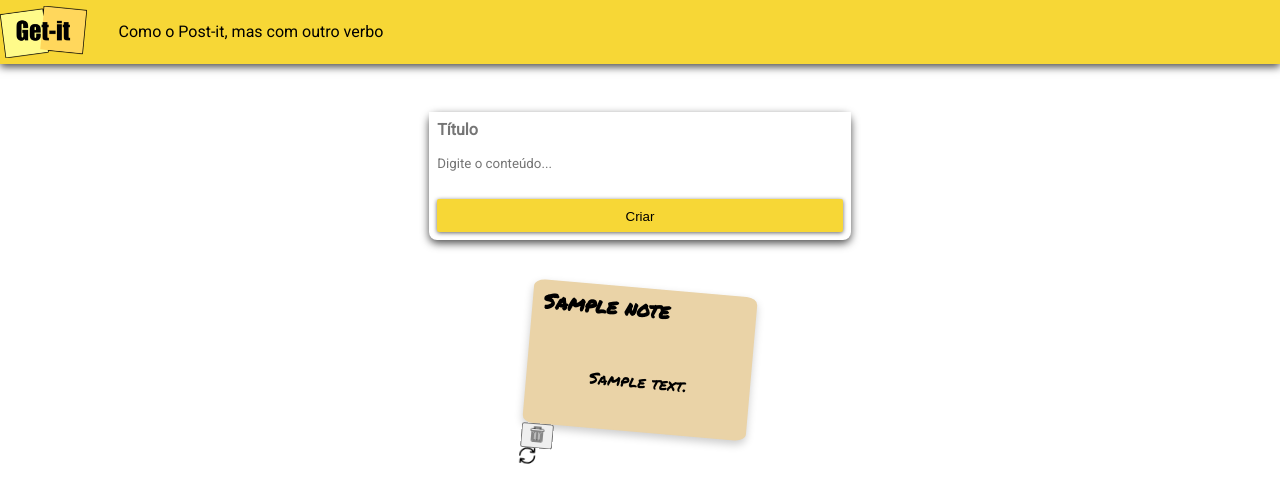
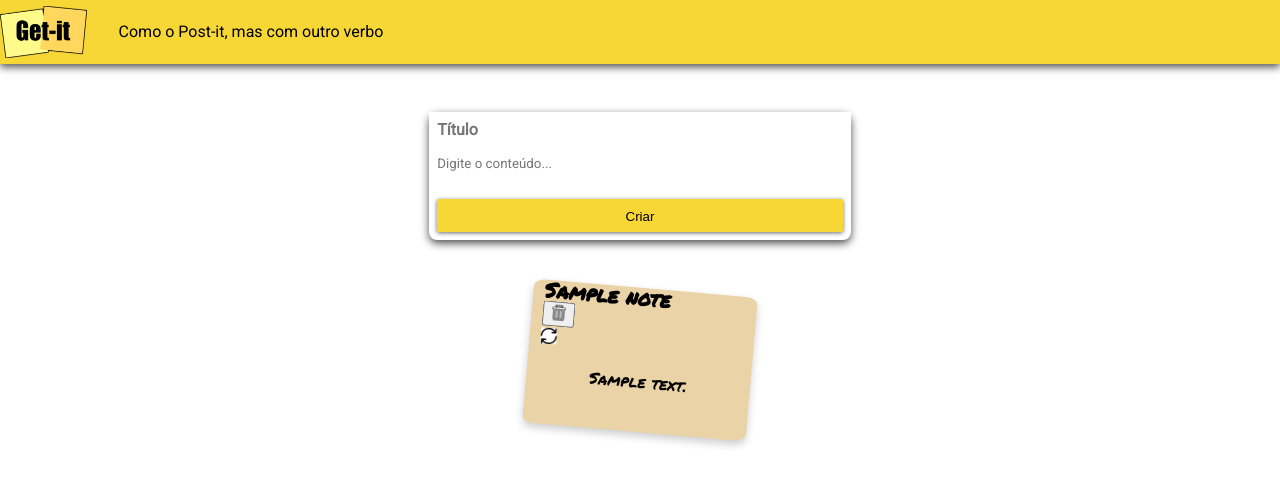
Before and after one commit to JoaoPDalla/tecweb-2026-2-projeto1B, a Django app: page / in a window 1280 px wide. Shown: the top 503 px of the page. Run offline with Django 5.2, Linux system fonts and the light colour scheme; tables that the repository leaves empty hold one stand-in row (values such as "Sample post"); some libraries are stand-ins or nearby versions.

Commit message:
tentando

```diff
--- a/notes/templates/notes/index.html
+++ b/notes/templates/notes/index.html
@@ -37,13 +37,7 @@
 <div class="card-container">
   {% for note in notes %}
 <div class="card">
-    <h3 class="card-title">{{ note.title }}</h3>
-    <div class="card-content">
-      <p>
-        {{ note.content }}
-      </p>
-    </div>
-    <form method ='post' action = "/notes/delete/{{note.id}}/">
+    <h3 class="card-title">{{ note.title }}     <form method ='post' class="linha" action = "/notes/delete/{{note.id}}/">
                 {% csrf_token %}
                 <button type = "submit">
                 <img class = 'lixeira' src = "{% static 'notes/img/lixeira.png' %}">
@@ -52,6 +46,12 @@
             <a href="{% url 'update' note.id %}">
                 <img class="lixeira" src="{% static 'notes/img/update.png' %}">
             </a>
+</h3>
+    <div class="card-content">
+      <p>
+        {{ note.content }}
+      </p>
+    </div>
   </div>
   {% endfor %}
 </div>
--- a/notes/templates/notes/update.html
+++ b/notes/templates/notes/update.html
@@ -7,7 +7,6 @@
     {% csrf_token %}
     <input class="autoresize" id="titulo" type="text" name="titulo" value="{{ note.title }}"/>
     <textarea class="autoresize" id="detalhes" name="detalhes">{{ note.content }}</textarea>
-    <input class="autoresize" id="tag" type="text" name="tag" value="{{ note.tag.all|join:', ' }}"/>
     <div class="linha">
         <a class="btn btn-cancelar" href="/">Cancelar</a>
         <button class="btn" type="submit">Salvar</button>
```
